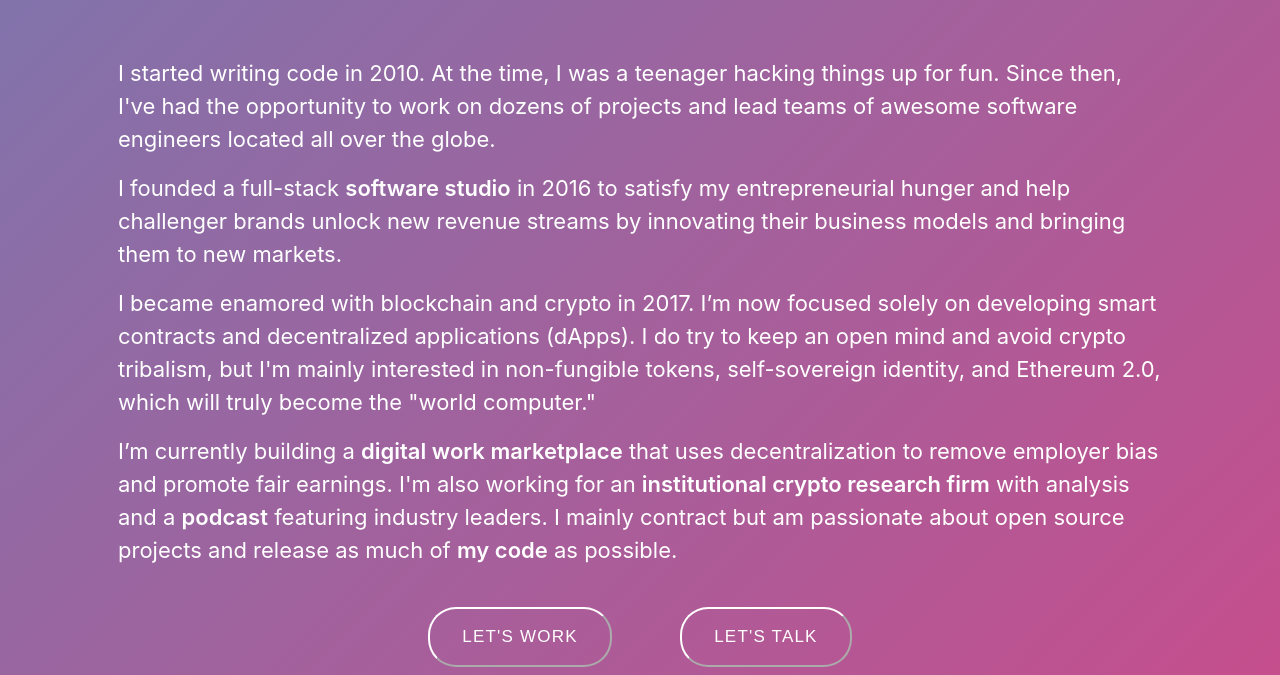
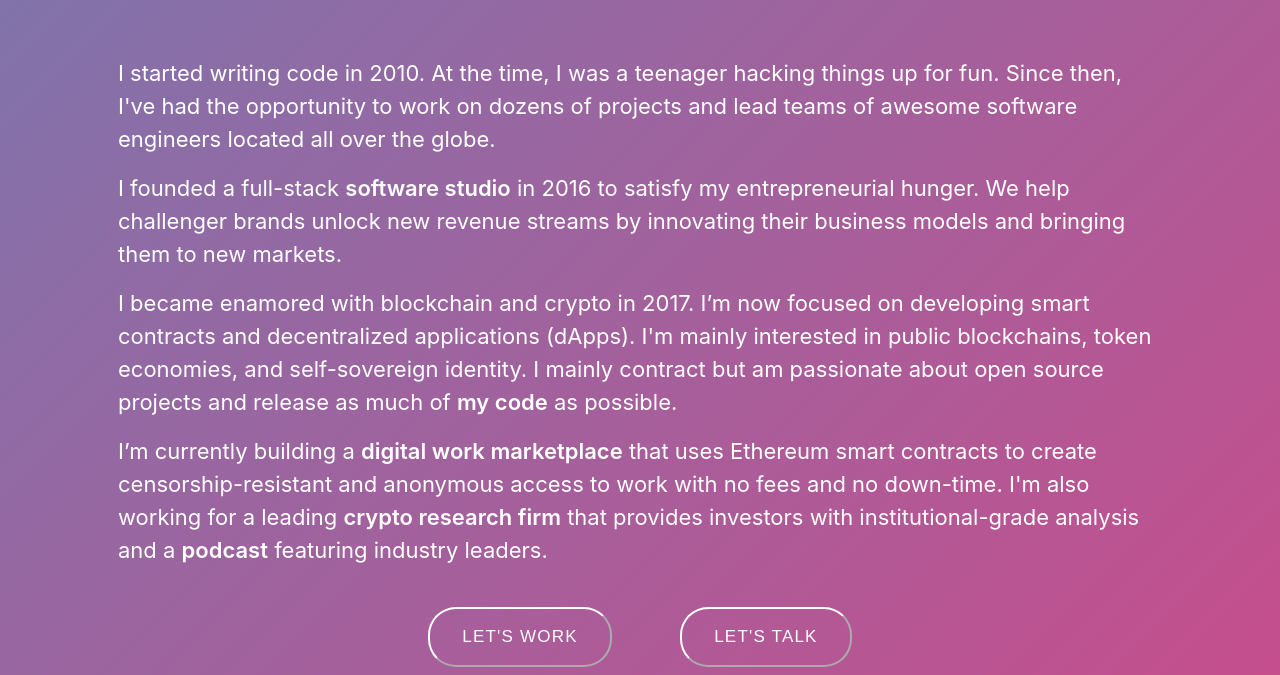
Before and after one commit to samc621/site, a plain HTML site: page index.html in a window 1280 px wide. Shown: the part 277-952 px from the top of the page. Drawn offline with nearby package versions, Linux system fonts and the light colour scheme.

Commit message:
Update bio

```diff
--- a/index.html
+++ b/index.html
@@ -52,37 +52,31 @@
         <p>
           I founded a full-stack
           <a href="https://techsuite.io" target="_blank">software studio</a> in
-          2016 to satisfy my entrepreneurial hunger and help challenger brands
+          2016 to satisfy my entrepreneurial hunger. We help challenger brands
           unlock new revenue streams by innovating their business models and
           bringing them to new markets.
         </p>
         <p>
           I became enamored with blockchain and crypto in 2017. I’m now focused
-          solely on developing smart contracts and decentralized applications
-          (dApps). I do try to keep an open mind and avoid crypto tribalism, but
-          I'm mainly interested in non-fungible tokens, self-sovereign identity,
-          and Ethereum 2.0, which will truly become the "world computer."
+          on developing smart contracts and decentralized applications (dApps).
+          I'm mainly interested in public blockchains, token economies, and
+          self-sovereign identity. I mainly contract but am passionate about
+          open source projects and release as much of
+          <a href="https://github.com/samc621" target="_blank">my code</a> as
+          possible.
         </p>
         <p>
           I’m currently building a
           <a href="https://mentat.org" target="_blank"
             >digital work marketplace</a
           >
-          that uses decentralization to remove employer bias and promote fair
-          earnings. I'm also working for an
-          <a href="https://51pct.io" target="_blank"
-            >institutional crypto research firm</a
-          >
-          with analysis and a
-          <a
-            href="https://itunes.apple.com/us/podcast/51percent-crypto-research-podcast/id1438148082?mt=2"
-            target="_blank"
-            >podcast</a
-          >
-          featuring industry leaders. I mainly contract but am passionate about
-          open source projects and release as much of
-          <a href="https://github.com/samc621" target="_blank">my code</a> as
-          possible.
+          that uses Ethereum smart contracts to create censorship-resistant and
+          anonymous access to work with no fees and no down-time. I'm also
+          working for a leading
+          <a href="https://51pct.io" target="_blank">crypto research firm</a>
+          that provides investors with institutional-grade analysis and a
+          <a href="https://51pct.io/podcast/" target="_blank">podcast</a>
+          featuring industry leaders.
         </p>
       </div>
       <div class="row3">
```
Also changed, not shown: 1 other file.
